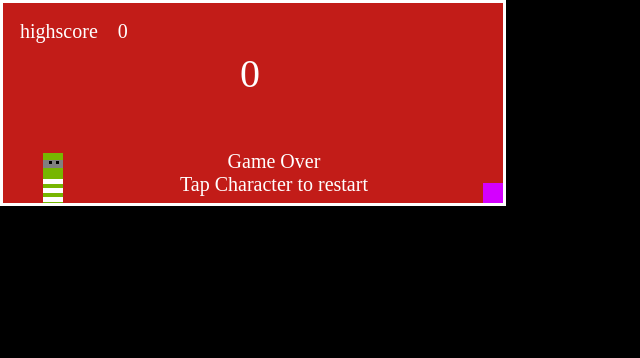
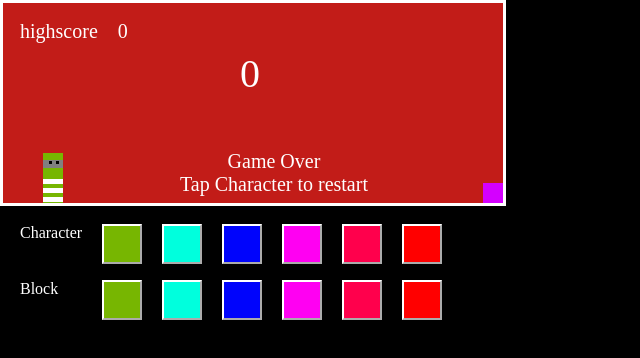
Before and after one commit to Threila/Threila.github.io, a plain HTML site: page jumpgame/index.html in a window 1280 px wide. Shown: the whole page, without its empty margins (0-640 px from the left). Drawn offline with Linux system fonts and the light colour scheme.

Commit message:
colorChange

```diff
--- a/jumpgame/index.html
+++ b/jumpgame/index.html
@@ -46,6 +46,28 @@
     <p class="text">Game Over </p>
     <p class="text">Tap Character to restart </p>
     </div>
+    <br>
+    <div class="colorblock">
+        <p>Character</p>
+        <button type="button" class="button b1" id="b1" onclick="colorChange(this)"></button>
+        <button type="button" class="button b2" id="b2" onclick="colorChange(this)"></button>
+        <button type="button" class="button b3" id="b3" onclick="colorChange(this)"></button>
+        <button type="button" class="button b4" id="b4" onclick="colorChange(this)"></button>
+        <button type="button" class="button b5" id="b5" onclick="colorChange(this)"></button>
+        <button type="button" class="button b6" id="b6" onclick="colorChange(this)"></button>
+    </div>
+    <br>
+    <br>
+    <div class="colorblock">
+        <pre>Block      </pre>
+        <button type="button" class="button b1" id="b12" onclick="colorChangeBlock(this)"></button>
+        <button type="button" class="button b2"id="b22"onclick="colorChangeBlock(this)"></button>
+        <button type="button" class="button b3"id="b32"onclick="colorChangeBlock(this)"></button>
+        <button type="button" class="button b4"id="b42"onclick="colorChangeBlock(this)"></button>
+        <button type="button" class="button b5"id="b52"onclick="colorChangeBlock(this)"></button>
+        <button type="button" class="button b6"id="b62"onclick="colorChangeBlock(this)"></button>
+    </div>
+
 </body>
 <script src="script.js"></script>
 </html>
--- a/jumpgame/script.js
+++ b/jumpgame/script.js
@@ -8,6 +8,8 @@ var dead=false;
 var speed=2000;
 game.addEventListener("mousedown",jump);
 game.addEventListener("touchstart",jump);
+
+
 
 window.mobileCheck = function() {
     let check = false;
@@ -82,3 +84,21 @@ var a=setInterval(function(){
 
 
 },speed-10)
+
+function colorChange(elem){
+
+    let style = getComputedStyle(elem);
+
+    color=style['background-color'];
+    console.log(color)
+    character.style.backgroundColor=color;
+}
+
+function colorChangeBlock(elem){
+
+    let style = getComputedStyle(elem);
+
+    color=style['background-color'];
+    console.log(color)
+    block.style.backgroundColor=color;
+}
--- a/jumpgame/style.css
+++ b/jumpgame/style.css
@@ -2,10 +2,26 @@
     padding: 0;
     margin: 0;
     background-color: black;
-
+    color: white;
 }
 p{
 color: white;
+    font-family: 'Times New Roman', Times, serif;
+}
+pre{
+    font-family: 'Times New Roman', Times, serif;
+}
+.button{
+    width: 40px;
+    height: 40px;
+    border-color: white;
+    margin-left: 20px;
+}
+.colorblock{
+    padding-left: 20px;
+    display: flex;
+    margin: auto;
+    height: 20px;
 
 }
 .score{
@@ -138,3 +154,21 @@ position: absolute;
     right: -50%;
 
 }
+.b1{
+    background-color:rgb(119, 182, 1) ;
+}
+.b2{
+    background-color:rgb(0, 255, 221) ;
+}
+.b3{
+    background-color:rgb(0, 4, 252) ;
+}
+.b4{
+    background-color:rgb(255, 0, 242) ;
+}
+.b5{
+    background-color:rgb(255, 0, 76) ;
+}
+.b6{
+    background-color:rgb(255, 0, 0) ;
+}
```
